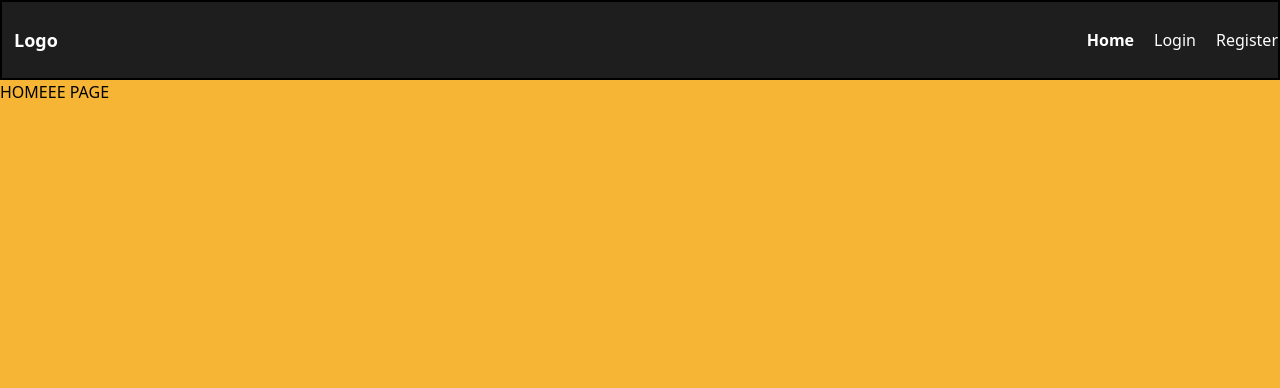
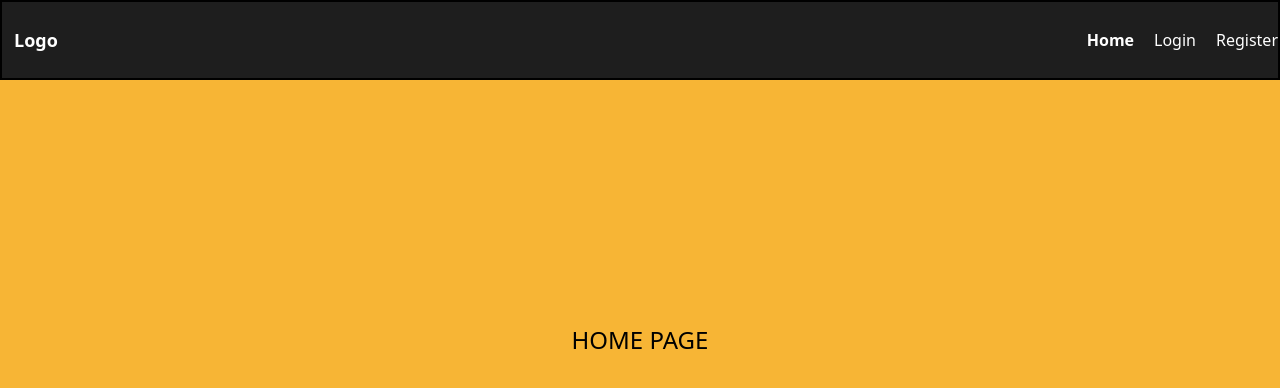
Before and after one commit to appnoxRohit/userLogin, a React (Vite) app: page / in a window 1280 px wide. Shown: the top 388 px of the page. Built offline with nearby package versions, Linux system fonts and the light colour scheme.

Commit message:
small chnages

```diff
--- a/src/pages/Home.jsx
+++ b/src/pages/Home.jsx
@@ -2,8 +2,9 @@ import React from 'react'
 
 const Home = () => {
   return (
-    <div className='pt-20 justify-center align-middle '>
-      <p>HOMEEE PAGE</p>
+    <div className='pt-20 h-[600px] flex justify-center items-center  '>
+
+      <h1 className='text-2xl flex '>HOME PAGE</h1>
     </div>
   )
 }
--- a/src/pages/Login.jsx
+++ b/src/pages/Login.jsx
@@ -81,7 +81,7 @@ const Login = () => {
           />
           {errors.password && <p className="text-red-500 text-sm">{errors.password.message}</p>}
         </div>
-        <Button type="submit" variant='contained' className="w-full mt-4">
+        <Button type="submit" variant='outlined' className="w-full mt-4">
           Login
         </Button>
       </form>
--- a/src/pages/Register.jsx
+++ b/src/pages/Register.jsx
@@ -99,7 +99,7 @@ const Register = () => {
           {errors.password && <p className="text-red-500 text-sm">{errors.password.message}</p>}
         </div>
 
-        <Button type="submit" variant='contained' className="w-full bg-[#F7B535] mt-4">
+        <Button type="submit" variant='outlined' className="w-full bg-[#F7B535] mt-4">
           Register
         </Button>
       </form>
```
